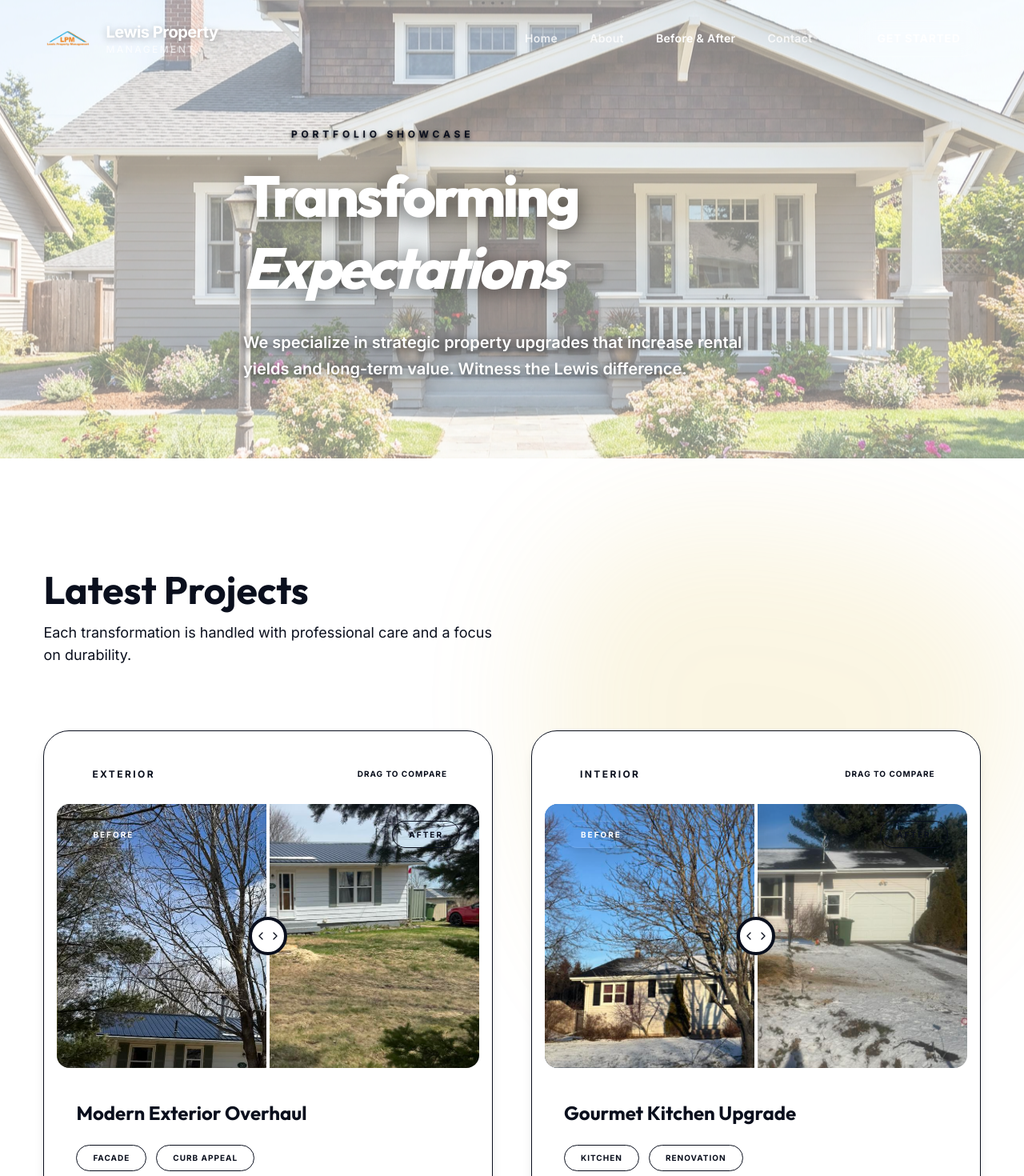
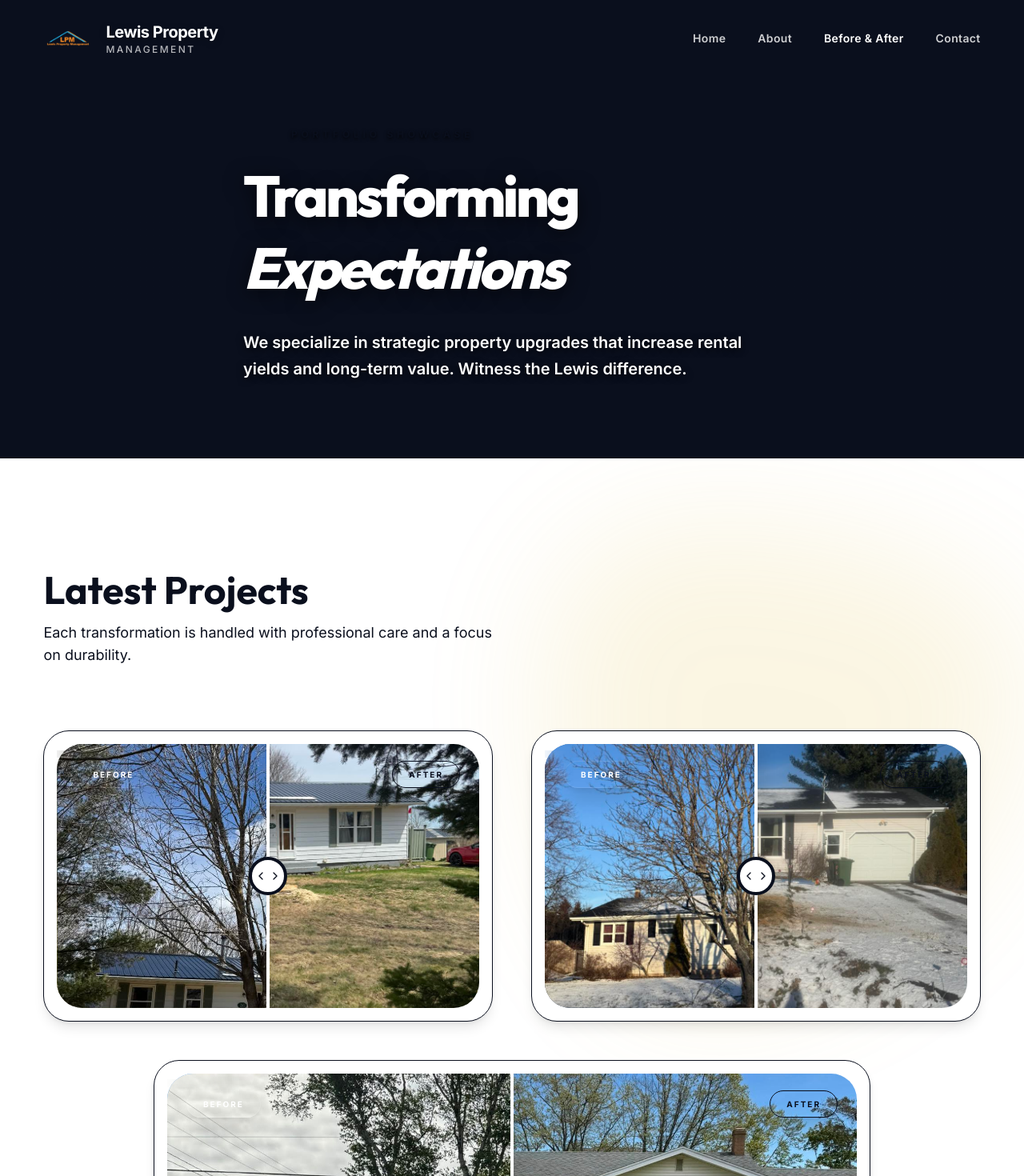
Before and after one commit to Qwertyyuio122/lewis-property, a React (Vite) app: page /before-after in a window 1280 px wide. Shown: the top 1470 px of the page at 80% size. Built offline with nearby package versions, Linux system fonts and the light colour scheme.

Commit message:
Refine design: fix legibility, remove copyrighted assets, and add neighborhood visuals

```diff
--- a/src/components/Layout.tsx
+++ b/src/components/Layout.tsx
@@ -96,18 +96,7 @@ export default function Layout({ children }: LayoutProps) {
               );
             })}
 
-            <Link
-              to="/contact"
-              className="ml-4 px-6 py-3 rounded-full bg-primary text-white text-sm font-bold tracking-wider uppercase transition-soft hover:bg-accent hover:text-primary hover:scale-105 active:scale-95"
-              style={{
-                background: scrolled ? 'var(--primary)' : 'rgba(255,255,255,0.1)',
-                backdropFilter: scrolled ? 'none' : 'blur(10px)',
-                border: scrolled ? 'none' : '1px solid rgba(255,255,255,0.2)',
-                color: scrolled ? '#fff' : '#fff',
-              }}
-            >
-              Get Started
-            </Link>
+
           </nav>
 
           {/* Mobile menu toggle */}
--- a/src/pages/About.tsx
+++ b/src/pages/About.tsx
@@ -81,16 +81,7 @@ export default function About() {
               </div>
             </AnimatedSection>
 
-            <AnimatedSection delay={200}>
-              <div className="relative rounded-3xl overflow-hidden shadow-2xl group">
-                <img
-                  src="/service-inspection.webp"
-                  alt="Professional Inspection"
-                  className="w-full h-full object-cover transition-transform duration-700 group-hover:scale-105"
-                />
-                <div className="absolute inset-0 bg-accent/20 mix-blend-overlay" />
-              </div>
-            </AnimatedSection>
+
           </div>
         </div>
       </section>
@@ -130,7 +121,7 @@ export default function About() {
           <AnimatedSection className="text-center mb-16">
             <span className="text-accent font-bold tracking-[0.2em] uppercase text-sm mb-4 block">Our Footprint</span>
             <h2 className="font-heading text-4xl md:text-5xl font-bold mb-6">Serving the Island</h2>
-            <p className="text-white/60 text-lg max-w-2xl mx-auto">We are proud to manage properties across the most vibrant communities in Prince Edward Island.</p>
+            <p className="text-white text-lg max-w-2xl mx-auto font-semibold">We are proud to manage properties across the most vibrant communities in Prince Edward Island.</p>
           </AnimatedSection>
 
           <div className="grid grid-cols-2 md:grid-cols-4 gap-6">
--- a/src/pages/BeforeAfter.tsx
+++ b/src/pages/BeforeAfter.tsx
@@ -44,7 +44,7 @@ const transformations = [
   },
 ];
 
-function SliderCard({ before, after, title, category, tags }: typeof transformations[0]) {
+function SliderCard({ before, after, title }: typeof transformations[0]) {
   const [sliderPos, setSliderPos] = useState(50);
   const [dragging, setDragging] = useState(false);
   const containerRef = useRef<HTMLDivElement>(null);
@@ -73,21 +73,12 @@ function SliderCard({ before, after, title, category, tags }: typeof transformat
 
   return (
     <div className="group rounded-[2rem] overflow-hidden bg-white border border-contrast-low shadow-lg transition-all duration-500 hover:shadow-2xl">
-      {/* Category badge */}
-      <div className="px-10 pt-10 pb-6 flex items-center justify-between">
-        <div className="flex items-center gap-3">
-          <div className="w-2 h-2 rounded-full bg-accent animate-pulse" />
-          <span className="text-xs font-extrabold tracking-[0.2em] uppercase text-primary/40">{category}</span>
-        </div>
-        <div className="text-[10px] font-bold tracking-widest text-contrast-mid uppercase bg-surface px-4 py-1.5 rounded-full">
-          Drag to Compare
-        </div>
-      </div>
+
 
       {/* Image comparison slider */}
       <div
         ref={containerRef}
-        className="relative select-none mx-4 mb-4 rounded-2xl overflow-hidden aspect-[16/10] cursor-ew-resize"
+        className="relative select-none rounded-[2rem] overflow-hidden aspect-[16/10] cursor-ew-resize m-4 shadow-inner"
         onMouseDown={() => setDragging(true)}
         onTouchStart={() => setDragging(true)}
       >
@@ -128,17 +119,7 @@ function SliderCard({ before, after, title, category, tags }: typeof transformat
         </div>
       </div>
 
-      {/* Details */}
-      <div className="px-10 pb-10 pt-6">
-        <h3 className="font-heading text-2xl font-bold text-primary mb-6">{title}</h3>
-        <div className="flex flex-wrap gap-3">
-          {tags.map((tag) => (
-            <span key={tag} className="text-[10px] font-bold uppercase tracking-widest text-contrast-mid bg-surface px-5 py-2 rounded-full border border-contrast-low transition-soft hover:border-accent hover:text-accent">
-              {tag}
-            </span>
-          ))}
-        </div>
-      </div>
+
     </div>
   );
 }
@@ -148,11 +129,8 @@ export default function BeforeAfter() {
     <div className="bg-canvas">
       {/* Hero */}
       <section className="relative min-h-[60vh] flex items-end overflow-hidden">
-        <div
-          className="absolute inset-0 bg-cover bg-center transition-transform duration-[10s] scale-110 motion-safe:animate-[pulse_10s_ease-in-out_infinite]"
-          style={{ backgroundImage: 'url(/after-exterior-1.webp)', opacity: 0.5 }}
-        />
-        <div className="absolute inset-0 bg-gradient-to-t from-primary/90 via-primary/50 to-primary/30" />
+        <div className="absolute inset-0 bg-[#0a0f1d]" />
+        <div className="absolute inset-0 bg-gradient-to-t from-[#0a0f1d] via-[#0a0f1d]/80 to-transparent" />
 
         <div className="relative z-10 max-w-7xl mx-auto px-fluid-md pb-24 pt-40">
           <AnimatedSection>
--- a/src/pages/Home.tsx
+++ b/src/pages/Home.tsx
@@ -58,7 +58,7 @@ export default function Home() {
             <div className="flex flex-col md:flex-row items-center justify-center gap-8">
               <Link
                 to="/contact"
-                className="group w-full md:w-auto px-12 py-6 rounded-full bg-accent text-primary font-black uppercase tracking-widest transition-all duration-300 hover:scale-105 hover:shadow-[0_0_40px_rgba(196,183,138,0.4)] active:scale-95 no-underline flex items-center justify-center gap-3"
+                className="group w-full md:w-auto px-12 py-6 rounded-full bg-white/5 backdrop-blur-md border border-white/10 text-white font-black uppercase tracking-widest transition-all duration-300 hover:bg-white/10 hover:border-white/20 flex items-center justify-center gap-3 no-underline"
               >
                 Start Management <ArrowRight size={20} className="transition-transform group-hover:translate-x-2" />
               </Link>
@@ -120,8 +120,13 @@ export default function Home() {
         <div className="max-w-7xl mx-auto px-fluid-md">
           <div className="grid grid-cols-1 lg:grid-cols-2 gap-24 items-center">
             <AnimatedSection>
-              <div className="relative rounded-[3rem] overflow-hidden group shadow-2xl bg-gradient-to-br from-primary-light to-primary min-h-[400px] flex items-center justify-center border border-white/5">
-                <div className="absolute inset-0 bg-[radial-gradient(circle_at_top_left,rgba(226,192,68,0.1),transparent_50%)]" />
+              <div className="relative rounded-[3rem] overflow-hidden group shadow-2xl min-h-[400px] border border-white/5">
+                <img
+                  src="/canadian-neighborhood-advantage.png"
+                  alt="Beautiful Canadian Neighborhood"
+                  className="absolute inset-0 w-full h-full object-cover transition-transform duration-[10s] group-hover:scale-110"
+                />
+                <div className="absolute inset-0 bg-gradient-to-t from-primary via-transparent to-transparent opacity-60" />
                 <div className="absolute bottom-12 left-12 right-12 z-10">
                   <div className="flex items-center gap-4 mb-4">
                     <div className="w-12 h-12 rounded-full bg-accent flex items-center justify-center text-primary font-bold shadow-xl">01</div>
@@ -176,9 +181,9 @@ export default function Home() {
 
           <div className="grid grid-cols-1 md:grid-cols-3 gap-10">
             {[
-              { title: 'Lawn Mowing', img: '/lawn-mowing.jpg.webp', desc: 'Reliable, high-quality lawn care to maintain your property’s curb appeal.' },
-              { title: 'Snow Removal', img: '/snow-removal.jpg', desc: 'Prompt snow clearing services ensuring safety and accessibility during winter.' },
-              { title: 'Tree Removal', img: '/tree-removal.jpg', desc: 'Professional tree maintenance and removal to protect your property and enhance aesthetics.' }
+              { title: 'Lawn Mowing', img: '/lawn-mowing.jpg.webp' },
+              { title: 'Snow Removal', img: '/snow-removal.jpg' },
+              { title: 'Tree Removal', img: '/tree-removal.jpg' }
             ].map((srv, i) => (
               <AnimatedSection key={i} delay={i * 150}>
                 <div className="group bg-white rounded-[2.5rem] overflow-hidden shadow-xl border border-contrast-low transition-all duration-500 hover:shadow-2xl hover:-translate-y-2">
@@ -186,9 +191,6 @@ export default function Home() {
                     <img src={srv.img} alt={srv.title} className="w-full h-full object-cover transition-transform duration-700 group-hover:scale-110" />
                     <div className="absolute inset-0 bg-gradient-to-t from-primary/80 to-transparent opacity-80" />
                     <h3 className="absolute bottom-6 left-8 font-heading text-3xl font-bold text-white">{srv.title}</h3>
-                  </div>
-                  <div className="p-8">
-                    <p className="text-contrast-mid text-lg leading-relaxed">{srv.desc}</p>
                   </div>
                 </div>
               </AnimatedSection>
```
Also changed, not shown: src/pages/Contact.tsx (+14 -15 lines), public/canadian-neighborhood-advantage.png (added).
